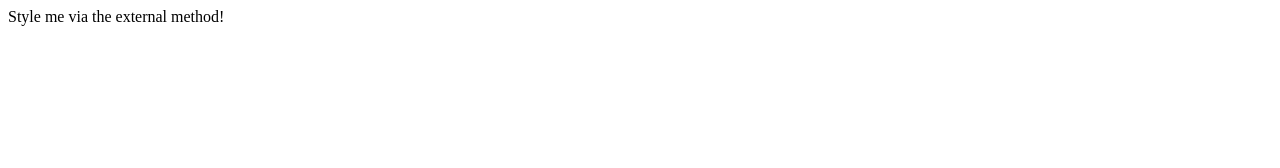
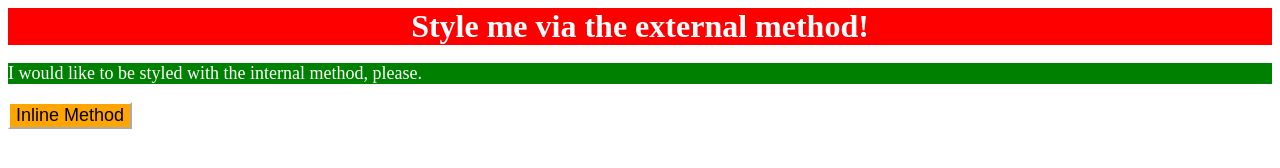
Before and after one commit to NIK0D3M/CSS-training, a plain HTML site: page index.html in a window 1280 px wide. Drawn offline with Linux system fonts and the light colour scheme.

Commit message:
Add Text with external, internal and inline method
Add text with all 3 methods mention in the lesson, finish the exercise
fill style.css file

```diff
--- a/index.html
+++ b/index.html
@@ -9,6 +9,15 @@
   </head>
 
   <body>
-    <div class="External method"> Style me via the external method! </div>
+    <div class="External-method"> Style me via the external method! </div>
+    <p> I would like to be styled with the internal method, please. </p>
+    <style>
+      p {
+        background-color: green;
+        color: white;
+        font-size: 18px;
+      }
+    </style>
+    <button style="background-color: orange; font-size: 18px; border-color: white;  ">Inline Method </button>
   </body>
 </html>
--- a/style.css
+++ b/style.css
@@ -4,6 +4,6 @@
   color: white;
   font-size: 32px;
   text-align: center;
-
+  font-weight: bold;
 
 }
```
